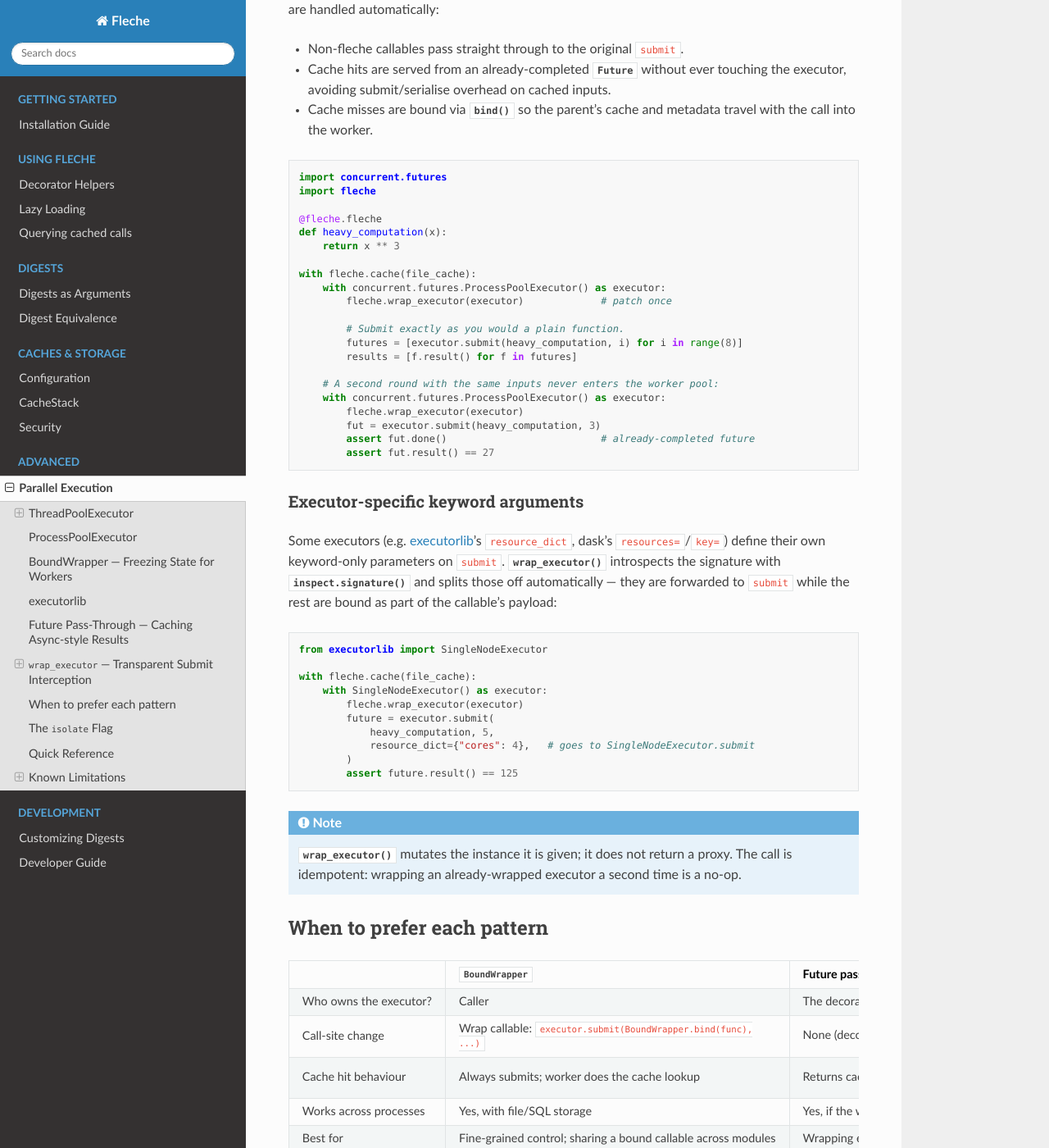
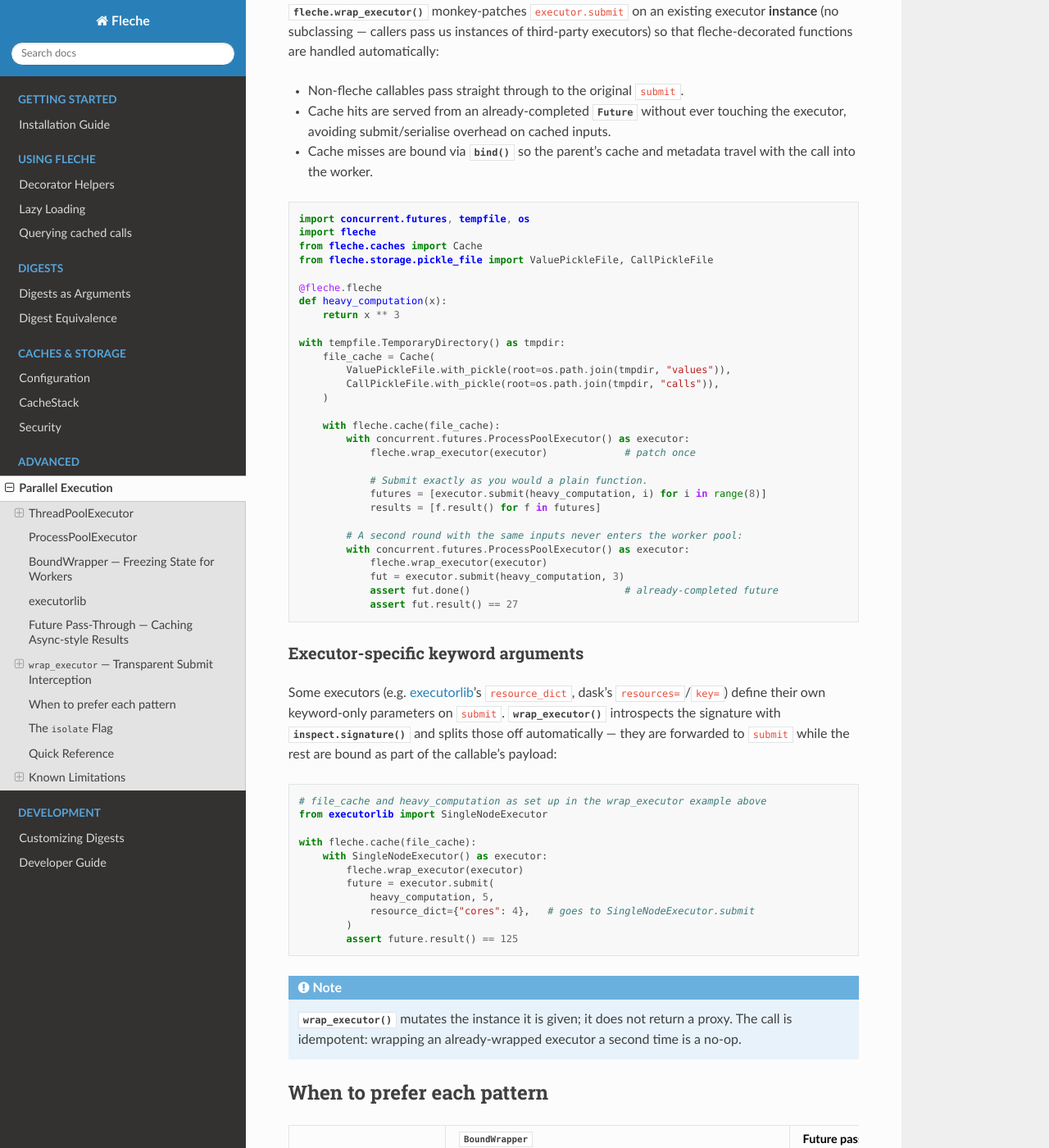
Before and after one commit to pmrv/fleche, a Sphinx documentation site: the page built from docs/parallel_execution.rst, in a window 1280 px wide and 1400 px high, scrolled down 4889 px. Shown: the whole window at 82% size. Built offline with Sphinx 7.4.7 and the Read the Docs theme 3.1.0, drawn with Linux system fonts in a browser that asks for light colours; pages that are not in the unit, such as notebooks, are missing from menus; some of the changed text lies outside the part shown.

Commit message:
docs: fix undefined file_cache references in parallel_execution examples (#563)
## Summary

Three code blocks in `docs/parallel_execution.rst` referenced
`file_cache` and `heavy_computation` without ever defining them, making
those examples non-runnable as standalone snippets.

- Made the main `wrap_executor` code block self-contained: added full
imports (`concurrent.futures`, `tempfile`, `os`, `fleche`, `Cache`,
`ValuePickleFile`, `CallPickleFile`) and a `TemporaryDirectory`-based
`file_cache` definition.
- Added a context comment to the `executorlib` subsection (`# file_cache
and heavy_computation as set up in the ProcessPoolExecutor example
above`) and restored missing `import fleche` / `from fleche import
BoundWrapper` lines that were implicitly expected.
- Added a context comment to the "Executor-specific keyword arguments"
subsection so readers know which earlier example the snippet builds on.

## Test plan

- [ ] Read through `docs/parallel_execution.rst` and verify all three
affected code blocks are now either self-contained or clearly reference
a prior example.
- [ ] Run the main `wrap_executor` example verbatim in a Python
interpreter to confirm it executes without `NameError`.

---
_Generated by [Claude
Code](https://claude.ai/code/session_01W8o1XYeaiNr99SSGwE3GYB)_

Co-authored-by: claude[bot] <claude[bot]@users.noreply.github.com>

```diff
--- a/docs/parallel_execution.rst
+++ b/docs/parallel_execution.rst
@@ -189,6 +189,9 @@ processes, the same rules as ``ProcessPoolExecutor`` apply:
 
 .. code-block:: python
 
+   # file_cache and heavy_computation as set up in the ProcessPoolExecutor example above
+   import fleche
+   from fleche import BoundWrapper
    from executorlib import SingleNodeExecutor
 
    with fleche.cache(file_cache):
@@ -252,27 +255,35 @@ automatically:
 
 .. code-block:: python
 
-   import concurrent.futures
+   import concurrent.futures, tempfile, os
    import fleche
+   from fleche.caches import Cache
+   from fleche.storage.pickle_file import ValuePickleFile, CallPickleFile
 
    @fleche.fleche
    def heavy_computation(x):
        return x ** 3
 
-   with fleche.cache(file_cache):
-       with concurrent.futures.ProcessPoolExecutor() as executor:
-           fleche.wrap_executor(executor)             # patch once
+   with tempfile.TemporaryDirectory() as tmpdir:
+       file_cache = Cache(
+           ValuePickleFile.with_pickle(root=os.path.join(tmpdir, "values")),
+           CallPickleFile.with_pickle(root=os.path.join(tmpdir, "calls")),
+       )
 
-           # Submit exactly as you would a plain function.
-           futures = [executor.submit(heavy_computation, i) for i in range(8)]
-           results = [f.result() for f in futures]
+       with fleche.cache(file_cache):
+           with concurrent.futures.ProcessPoolExecutor() as executor:
+               fleche.wrap_executor(executor)             # patch once
 
-       # A second round with the same inputs never enters the worker pool:
-       with concurrent.futures.ProcessPoolExecutor() as executor:
-           fleche.wrap_executor(executor)
-           fut = executor.submit(heavy_computation, 3)
-           assert fut.done()                          # already-completed future
-           assert fut.result() == 27
+               # Submit exactly as you would a plain function.
+               futures = [executor.submit(heavy_computation, i) for i in range(8)]
+               results = [f.result() for f in futures]
+
+           # A second round with the same inputs never enters the worker pool:
+           with concurrent.futures.ProcessPoolExecutor() as executor:
+               fleche.wrap_executor(executor)
+               fut = executor.submit(heavy_computation, 3)
+               assert fut.done()                          # already-completed future
+               assert fut.result() == 27
 
 Executor-specific keyword arguments
 ^^^^^^^^^^^^^^^^^^^^^^^^^^^^^^^^^^^^
@@ -287,6 +298,7 @@ payload:
 
 .. code-block:: python
 
+   # file_cache and heavy_computation as set up in the wrap_executor example above
    from executorlib import SingleNodeExecutor
 
    with fleche.cache(file_cache):
```
